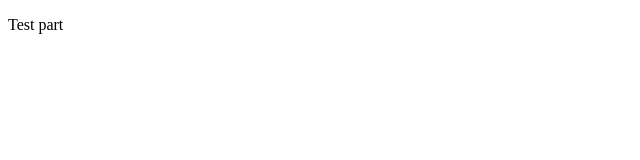
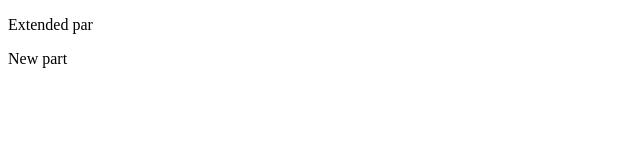
Before and after one commit to alexdevilmaycare/Learning-Git, a plain HTML site: page index.html in a window 1280 px wide. Shown: the full height of the page, 0-640 px from the left. Drawn offline with Linux system fonts and the light colour scheme.

Commit message:
Update index.html

```diff
--- a/index.html
+++ b/index.html
@@ -7,6 +7,7 @@
     <title>Document</title>
 </head>
 <body>
-    <p>Test part</p>
+    <p>Extended par</p>
+    <p> New part  </p>
 </body>
 </html>
```
